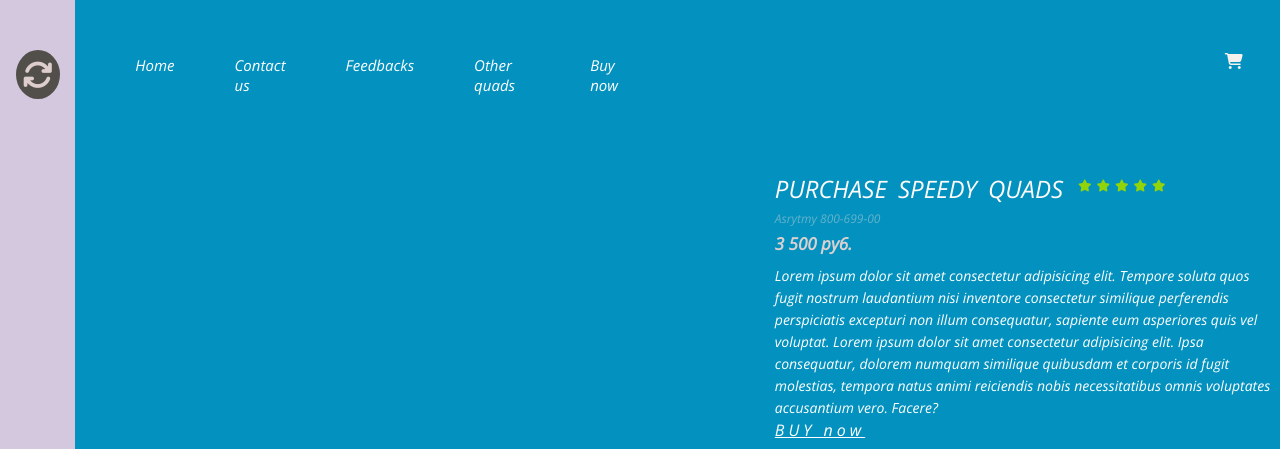
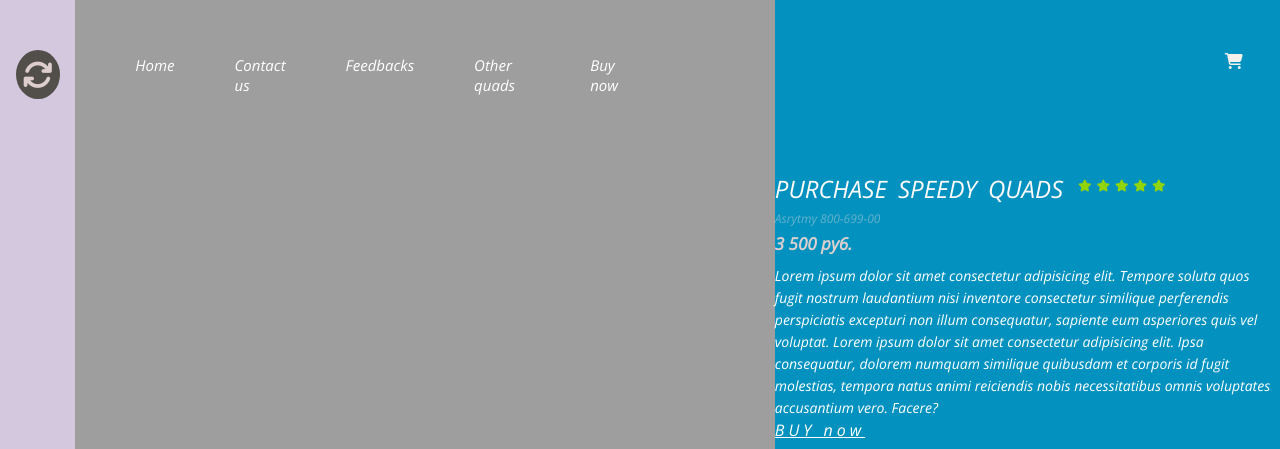
Before and after one commit to ichbinsieger/Speedy-quads-task, a plain HTML site: page index.html in a window 1280 px wide. Shown: the top 449 px of the page. Drawn offline with nearby package versions, Linux system fonts and the light colour scheme; the site is published under a folder, as on GitHub Pages, so addresses that start at the root find nothing.

Commit message:
Update main.css

```diff
--- a/style.css/main.css
+++ b/style.css/main.css
@@ -63,7 +63,7 @@ body{
 
 }
 .shoe{
-    background-image: url(/images/skate.png);
+    background-image: url(../images/skate.png);
     width: 60%;
     background-size:700px 100vh;
     background-repeat: no-repeat;
```
